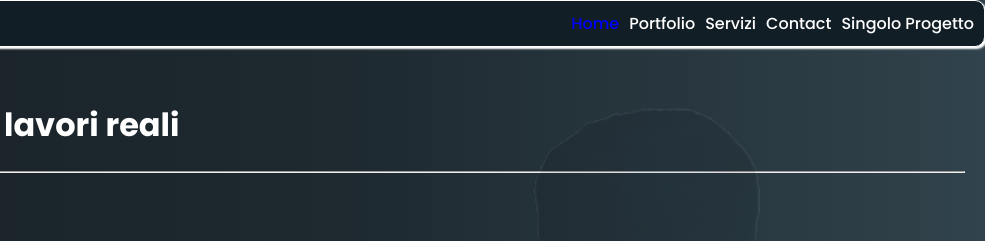
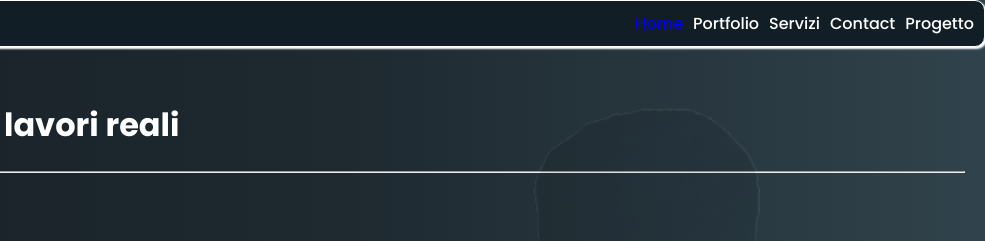
Before and after one commit to velendev/velen, a plain HTML site: page html/portfolio.html in a window 1280 px wide. Shown: the top 241 px of the page, 295-1280 px from the left. Drawn offline with Linux system fonts and the light colour scheme.

Commit message:
Menu fix

```diff
--- a/html/portfolio.html
+++ b/html/portfolio.html
@@ -27,7 +27,7 @@
         <li><a href="./portfolio.html">Portfolio</a></li>
         <li><a href="./servizi.html">Servizi</a></li>
         <li><a href="./contatti.html">Contact</a></li>
-        <li><a href="./singolo.html">Singolo Progetto</a></li>
+        <li><a href="./singolo.html">Progetto</a></li>
     </ul>
   </nav>
 </header>
```
